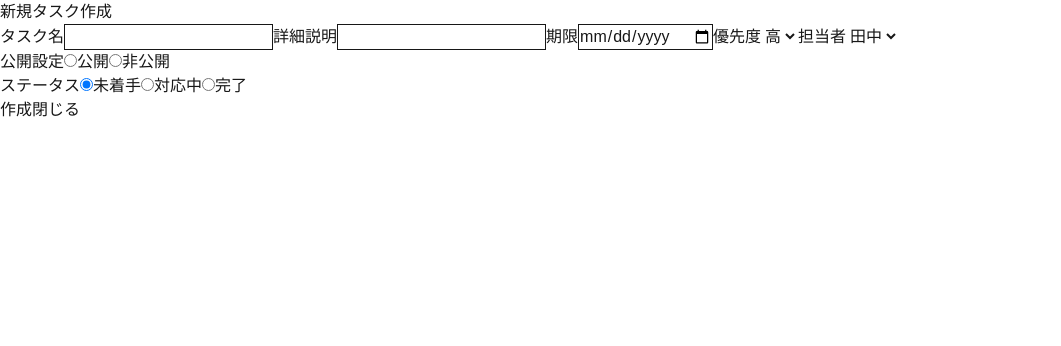
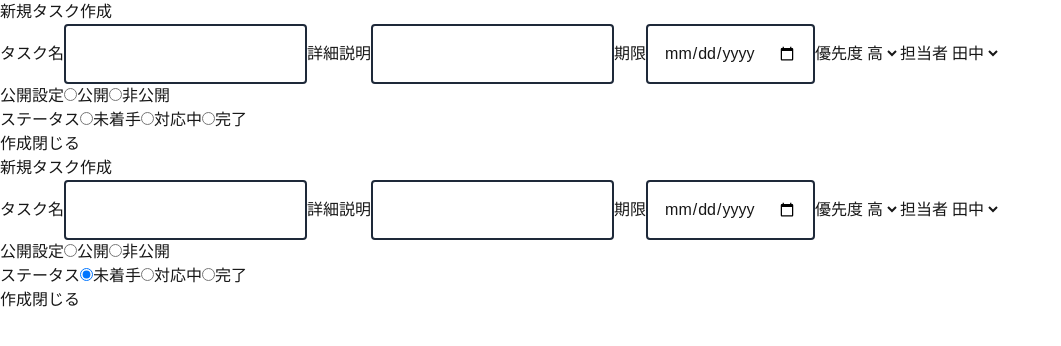
Before and after one commit to ayaito429/todo_system, a Next.js app in the folder frontend/: page /tasks/new in a window 1280 px wide. Shown: the top 346 px of the page, without its empty margins (0-1061 px from the left). Built offline with nearby package versions, Linux system fonts and the light colour scheme; no server answers.

Commit message:
コードに修正

```diff
--- a/frontend/src/app/tasks/layout.tsx
+++ b/frontend/src/app/tasks/layout.tsx
@@ -15,7 +15,7 @@ const isNewOpen = pathname === "/tasks/new"
   {isNewOpen && (
     <div onClick={() => router.push("/tasks")}>
       <div onClick={(e) => e.stopPropagation()}>
-        {/* <button onClick={() => router.push("/tasks")}>閉じる</button> */}
+        {children}
       </div>
     </div>
   )}
--- a/frontend/src/components/NewTaskModal.tsx
+++ b/frontend/src/components/NewTaskModal.tsx
@@ -41,40 +41,40 @@ export default function NewTaskModal() {
   return (
     <div>
       <h2>新規タスク作成</h2>
-      <label htmlFor="">タスク名</label>
-      <input type="text" className="border 2px solid #333 bg-white padding-16px border-radius-6px" height={44} value={title} onChange={(e) => setTitle(e.target.value)}
+      <label htmlFor="task-title">タスク名</label>
+      <input id="task-title" type="text" className="border-2 border-gray-800 bg-white p-4 rounded" height={44} value={title} onChange={(e) => setTitle(e.target.value)}
       />
-      <label htmlFor="">詳細説明</label>
-      <input type="text" className="border 2px solid #333 bg-white padding-16px border-radius-6px" height={44} value={description} onChange={(e) => setDescription(e.target.value)}/>
-      <label htmlFor="期限">期限</label>
-      <input type="date" className="border 2px solid #333 bg-white padding-16px border-radius-6px" height={44} value={due_date} onChange={(e) => setDueDate(e.target.value)}/>
-      <label htmlFor="優先度">優先度</label>
-      <select name="" id="" value={priority} onChange={(e) => setPriority(Number(e.target.value)as TaskPriority)}>
+      <label htmlFor="task-description">詳細説明</label>
+      <input id="task-description" type="text" className="border-2 border-gray-800 bg-white p-4 rounded" height={44} value={description} onChange={(e) => setDescription(e.target.value)}/>
+      <label htmlFor="task-due-date">期限</label>
+      <input id="task-due-date" type="date" className="border-2 border-gray-800 bg-white p-4 rounded" height={44} value={due_date} onChange={(e) => setDueDate(e.target.value)}/>
+      <label htmlFor="task-priority">優先度</label>
+      <select id="task-priority" value={priority} onChange={(e) => setPriority(Number(e.target.value)as TaskPriority)}>
         <option value="1">高</option>
         <option value="2">中</option>
         <option value="3">低</option>
       </select>
-      <label htmlFor="担当者">担当者</label>
-      <select name="" id="" value={user_id} onChange={(e) => setUserId(Number(e.target.value))}>
+      <label htmlFor="task-user-id">担当者</label>
+      <select name="" id="task-user-id" value={user_id} onChange={(e) => setUserId(Number(e.target.value))}>
         <option value="1">田中</option>
         <option value="2">佐藤</option>
         <option value="3">山田</option>
       </select>
       <div>
-      <label htmlFor="公開設定">公開設定</label>
-      <input type="radio" name="公開設定" id="公開" value={ispublic} onChange={(e) => setPublic(e.target.value)}/>
-      <label htmlFor="公開">公開</label>
-      <input type="radio" name="公開設定" id="非公開" value={ispublic} onChange={(e) => setPublic(e.target.value)}/>
-      <label htmlFor="非公開">非公開</label>
+      <label htmlFor="task-ispublic">公開設定</label>
+      <input type="radio" name="公開設定" id="task-ispublic-public" value="public" checked={ispublic === "public"} onChange={(e) => setPublic(e.target.value)}/>
+      <label htmlFor="task-ispublic-public">公開</label>
+      <input type="radio" name="公開設定" id="task-ispublic-private" value="private" checked={ispublic === "private"} onChange={(e) => setPublic(e.target.value)}/>
+      <label htmlFor="task-ispublic-private">非公開</label>
       </div>
       <div>
-      <label htmlFor="ステータス">ステータス</label>
-      <input type="radio" name="ステータス" id="未着手" value="未着手" checked={status === "未着手"} onChange={(e) => setStatus(e.target.value as TaskStatus)}/>
-      <label htmlFor="未着手">未着手</label>
-      <input type="radio" name="ステータス" id="対応中" value="対応中" checked={status === "対応中"} onChange={(e) => setStatus(e.target.value as TaskStatus)}/>
-      <label htmlFor="対応中">対応中</label>
-      <input type="radio" name="ステータス" id="完了" value="完了" checked={status === "完了"} onChange={(e) => setStatus(e.target.value as TaskStatus)}/>
-      <label htmlFor="完了">完了</label>
+      <label htmlFor="status-todo">ステータス</label>
+      <input type="radio" name="status-todo" id="status-todo" value="未着手" checked={status === "未着手"} onChange={(e) => setStatus(e.target.value as TaskStatus)}/>
+      <label htmlFor="status-todo">未着手</label>
+      <input type="radio" name="status-todo" id="status-doing" value="対応中" checked={status === "対応中"} onChange={(e) => setStatus(e.target.value as TaskStatus)}/>
+      <label htmlFor="status-doing">対応中</label>
+      <input type="radio" name="status-todo" id="status-done" value="完了" checked={status === "完了"} onChange={(e) => setStatus(e.target.value as TaskStatus)}/>
+      <label htmlFor="status-done">完了</label>
       </div>
       <button onClick={handleCreate}>作成</button>
       <button onClick={() => router.push("/tasks")}>閉じる</button>
--- a/frontend/src/lib/api/tasks.ts
+++ b/frontend/src/lib/api/tasks.ts
@@ -16,6 +16,9 @@ export async function createTask(body: TaskCreate) {
   const url = `${apiClient.baseUrl}/tasks`;
   const res = await fetch(url, {
     method: "POST",
+    headers: {
+      "Content-Type": "application/json"
+    },
     body: JSON.stringify(body),
   });
   if(!res.ok) {
```
